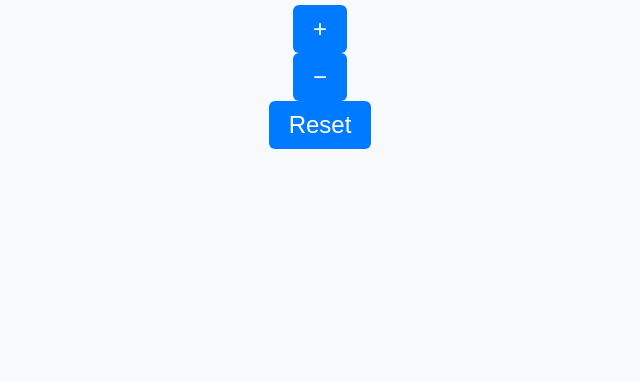
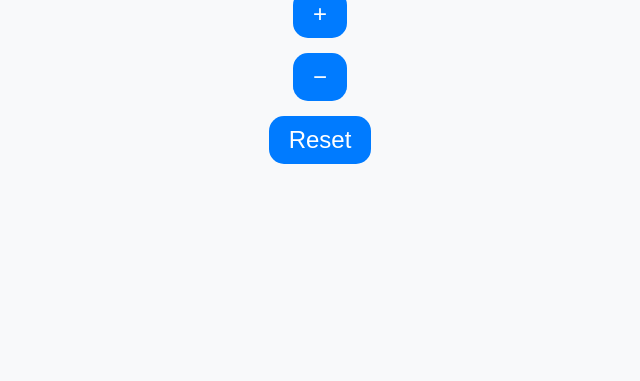
Before and after one commit to jussi-kurikka/click-counter-js, a website: page index.html in a window 1280 px wide. Shown: the part 419-800 px from the top of the page, without its empty margins (320-960 px from the left). Drawn offline with Linux system fonts and the light colour scheme.

Commit message:
Add better control for button style
This way all buttons are not styled the same way

```diff
--- a/index.html
+++ b/index.html
@@ -9,9 +9,11 @@
 <body>
   <h1>Click Counter</h1>
   <div id="counter">0</div>
-  <button id="increment">+</button>
-  <button id="decrement">−</button>
-  <button id="reset">Reset</button>
+  <div id="button-container">
+    <button id="increment">+</button>
+    <button id="decrement">−</button>
+    <button id="reset">Reset</button>
+  </div>
 
   <script src="script.js" defer></script>
 </body>
--- a/style.css
+++ b/style.css
@@ -19,18 +19,25 @@ h1 {
   color: #d60f0f;
 }
 
-button {
+#button-container {
+  display: flex;
+  gap: 15px; /* space between buttons */
+  justify-content: center; /* center buttons horizontally */
+  flex-direction: column;
+  align-items: center;
+}
+
+#button-container button {
   font-size: 1.5rem;
-  margin: 0 10px;
   padding: 10px 20px;
   cursor: pointer;
   border: none;
-  border-radius: 6px;
+  border-radius: 15px;
   background-color: #007bff;
   color: white;
-  transition: background-color 0.2s ease;
+  transition: background-color 0.4s ease;
 }
 
-button:hover {
+#button-container button:hover {
   background-color: #0056b3;
 }
```
